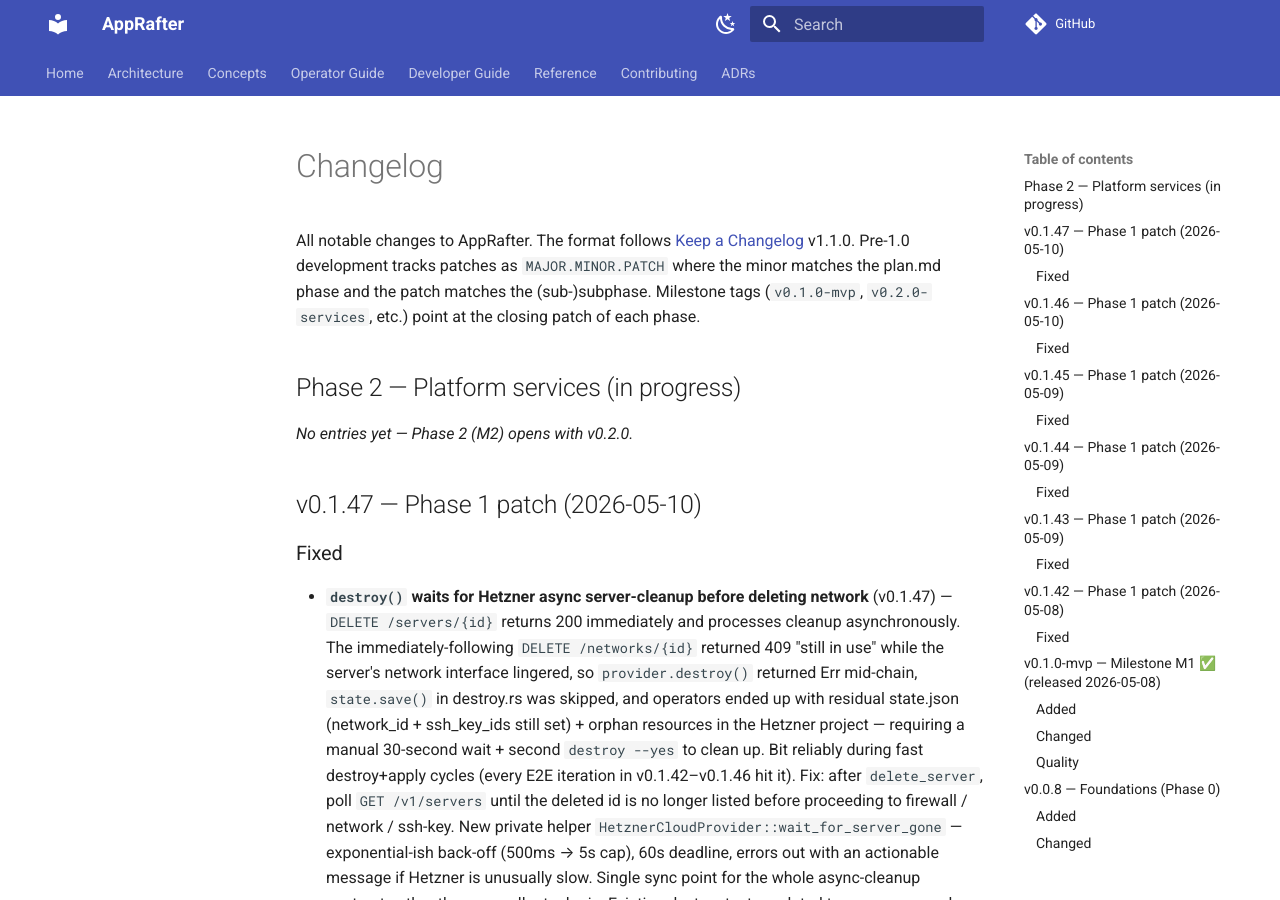
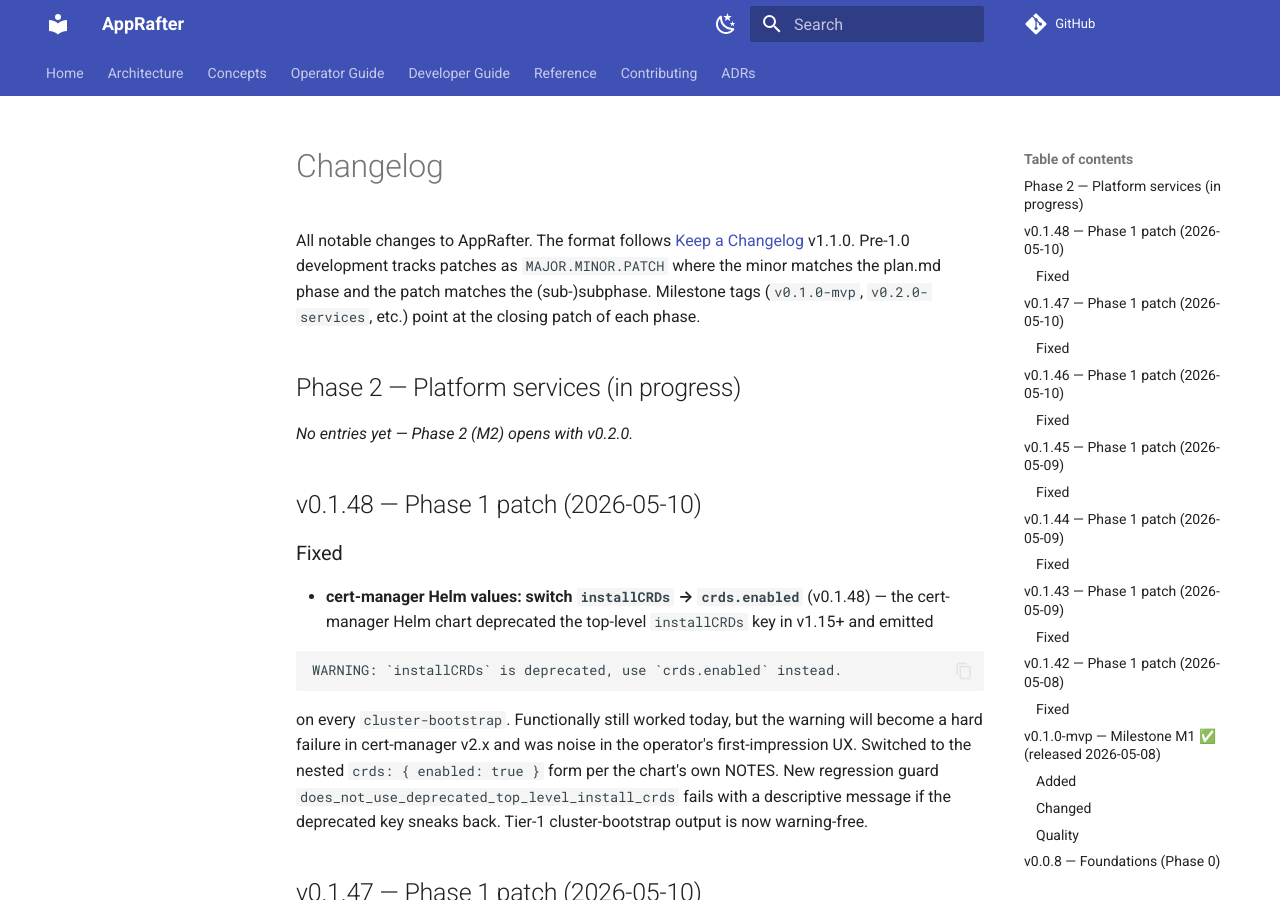
Before and after one commit to AppRafter/apprafter, an MkDocs documentation site: the page built from docs/changelog/UNRELEASED.md, in a window 1280 px wide and 900 px high. Built offline with MkDocs 1.6.1 and Material for MkDocs 9.7.7, drawn with Linux system fonts in a browser that asks for light colours; comment, search, counter and statistics services are not loaded.

Commit message:
docs(changelog): v0.1.48 — cert-manager crds.enabled (drop deprecation warning)
Co-Authored-By: Claude Opus 4.7 (1M context) <noreply@anthropic.com>

````diff
--- a/docs/changelog/UNRELEASED.md
+++ b/docs/changelog/UNRELEASED.md
@@ -10,6 +10,27 @@ patch of each phase.
 ## Phase 2 — Platform services (in progress)
 
 _No entries yet — Phase 2 (M2) opens with v0.2.0._
+
+## v0.1.48 — Phase 1 patch (2026-05-10)
+
+### Fixed
+
+- **cert-manager Helm values: switch `installCRDs` → `crds.enabled`**
+  (v0.1.48) — the cert-manager Helm chart deprecated the top-level
+  `installCRDs` key in v1.15+ and emitted
+
+  ```
+  WARNING: `installCRDs` is deprecated, use `crds.enabled` instead.
+  ```
+
+  on every `cluster-bootstrap`. Functionally still worked today,
+  but the warning will become a hard failure in cert-manager v2.x
+  and was noise in the operator's first-impression UX. Switched
+  to the nested `crds: { enabled: true }` form per the chart's
+  own NOTES. New regression guard
+  `does_not_use_deprecated_top_level_install_crds` fails with a
+  descriptive message if the deprecated key sneaks back. Tier-1
+  cluster-bootstrap output is now warning-free.
 
 ## v0.1.47 — Phase 1 patch (2026-05-10)
 
````
Also changed, not shown: plan.md (+1 -0 lines).
